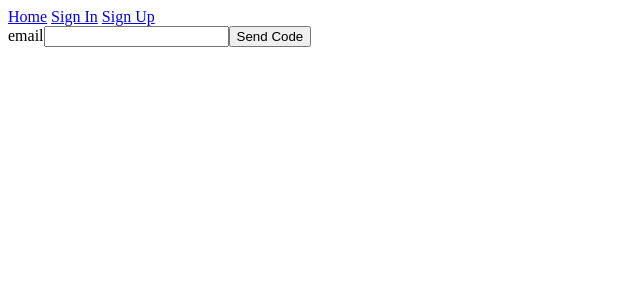
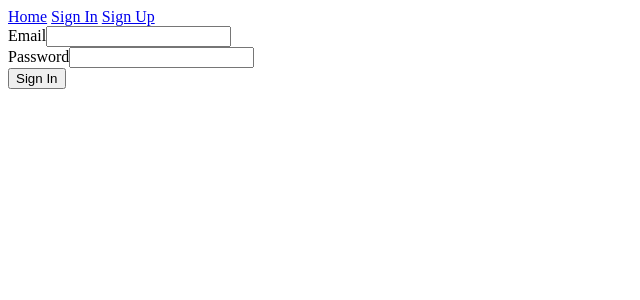
Before and after one commit to nme22/onboarding-app, a Next.js app: page /custom-flows/sign-in in a window 1280 px wide. Shown: the top 300 px of the page, without its empty margins (0-640 px from the left). Built offline with nearby package versions, Linux system fonts and the light colour scheme; no server answers.

Commit message:
sign-in email + password flows

```diff
--- a/src/app/custom-flows/sign-in/page.tsx
+++ b/src/app/custom-flows/sign-in/page.tsx
@@ -2,111 +2,73 @@
 
 import * as React from 'react';
 import { useSignIn } from '@clerk/nextjs';
-import { EmailCodeFactor, SignInFirstFactor } from '@clerk/types';
 import { useRouter } from 'next/navigation';
 
-export default function Page() {
+export default function SignInForm() {
   const { isLoaded, signIn, setActive } = useSignIn();
-  const [verifying, setVerifying] = React.useState(false);
   const [email, setEmail] = React.useState('');
-  const [code, setCode] = React.useState('');
+  const [password, setPassword] = React.useState('');
   const router = useRouter();
 
-  async function handleSubmit(e: React.FormEvent) {
+  // Handle the submission of the sign-in form
+  const handleSubmit = async (e: React.FormEvent) => {
     e.preventDefault();
+    if (!isLoaded) {
+      return;
+    }
 
-    if (!isLoaded && !signIn) return null;
-
+    // Start the sign-in process using the email and password provided
     try {
-      // Start the Sign Up process using the phone number method
-      const { supportedFirstFactors } = await signIn.create({
+      const completeSignIn = await signIn.create({
         identifier: email,
+        password,
       });
 
-      // Filter the returned array to find the 'phone_code' entry
-      const isEmailCodeFactor = (
-        factor: SignInFirstFactor
-      ): factor is EmailCodeFactor => {
-        return factor.strategy === 'email_code';
-      };
-      const emailCodeFactor = supportedFirstFactors?.find(isEmailCodeFactor);
-
-      if (emailCodeFactor) {
-        // Grab the emailAddressId
-        const { emailAddressId } = emailCodeFactor;
-
-        // Send the OTP code to the user
-        await signIn.prepareFirstFactor({
-          strategy: 'email_code',
-          emailAddressId,
-        });
-
-        // Set 'verifying' true to display second form and capture the OTP code
-        setVerifying(true);
-      }
-    } catch (err) {
-      // See https://clerk.com/docs/custom-flows/error-handling for more on error handling
-      console.error('Error:', JSON.stringify(err, null, 2));
-    }
-  }
-
-  async function handleVerification(e: React.FormEvent) {
-    e.preventDefault();
-
-    if (!isLoaded && !signIn) return null;
-
-    try {
-      // Use the code provided by the user and attempt verification
-      const completeSignIn = await signIn.attemptFirstFactor({
-        strategy: 'email_code',
-        code,
-      });
-
-      // This mainly for debuggin while developing.
-      // Once your Instance is setup this should not be required.
       if (completeSignIn.status !== 'complete') {
-        console.error(JSON.stringify(completeSignIn, null, 2));
+        // The status can also be `needs_factor_on', 'needs_factor_two', or 'needs_identifier'
+        // Please see https://clerk.com/docs/references/react/use-sign-in#result-status for  more information
+        console.log(JSON.stringify(completeSignIn, null, 2));
       }
 
-      // If verification was completed, create a session for the user
       if (completeSignIn.status === 'complete') {
+        // If complete, user exists and provided password match -- set session active
         await setActive({ session: completeSignIn.createdSessionId });
-
-        // Redirect user
+        // Redirect the user to a post sign-in route
         router.push('/dashboard');
       }
-    } catch (err) {
-      // See https://clerk.com/docs/custom-flows/error-handling for more on error handling
-      console.error('Error:', JSON.stringify(err, null, 2));
+    } catch (err: any) {
+      // This can return an array of errors.
+      // See https://clerk.com/docs/custom-flows/error-handling to learn about error handling
+      console.error(JSON.stringify(err, null, 2));
     }
-  }
+  };
 
-  if (verifying) {
-    return (
-      <form onSubmit={handleVerification}>
-        <label id='code'>Code</label>
-        <input
-          value={code}
-          id='code'
-          name='code'
-          onChange={(e) => setCode(e.target.value)}
-        />
-        <button type='submit'>Verify</button>
+  // Display a form to capture the user's email and password
+  return (
+    <div>
+      <form onSubmit={(e) => handleSubmit(e)}>
+        <div>
+          <label htmlFor='email'>Email</label>
+          <input
+            onChange={(e) => setEmail(e.target.value)}
+            id='email'
+            name='email'
+            type='email'
+            value={email}
+          />
+        </div>
+        <div>
+          <label htmlFor='password'>Password</label>
+          <input
+            onChange={(e) => setPassword(e.target.value)}
+            id='password'
+            name='password'
+            type='password'
+            value={password}
+          />
+        </div>
+        <button type='submit'>Sign In</button>
       </form>
-    );
-  }
-
-  return (
-    <form onSubmit={handleSubmit}>
-      <label id='email'>email</label>
-      <input
-        value={email}
-        id='email'
-        name='email'
-        type='tel'
-        onChange={(e) => setEmail(e.target.value)}
-      />
-      <button type='submit'>Send Code</button>
-    </form>
+    </div>
   );
 }
```
Also changed, not shown: src/app/custom-flows/sign-up/page.tsx (+22 -4 lines).
